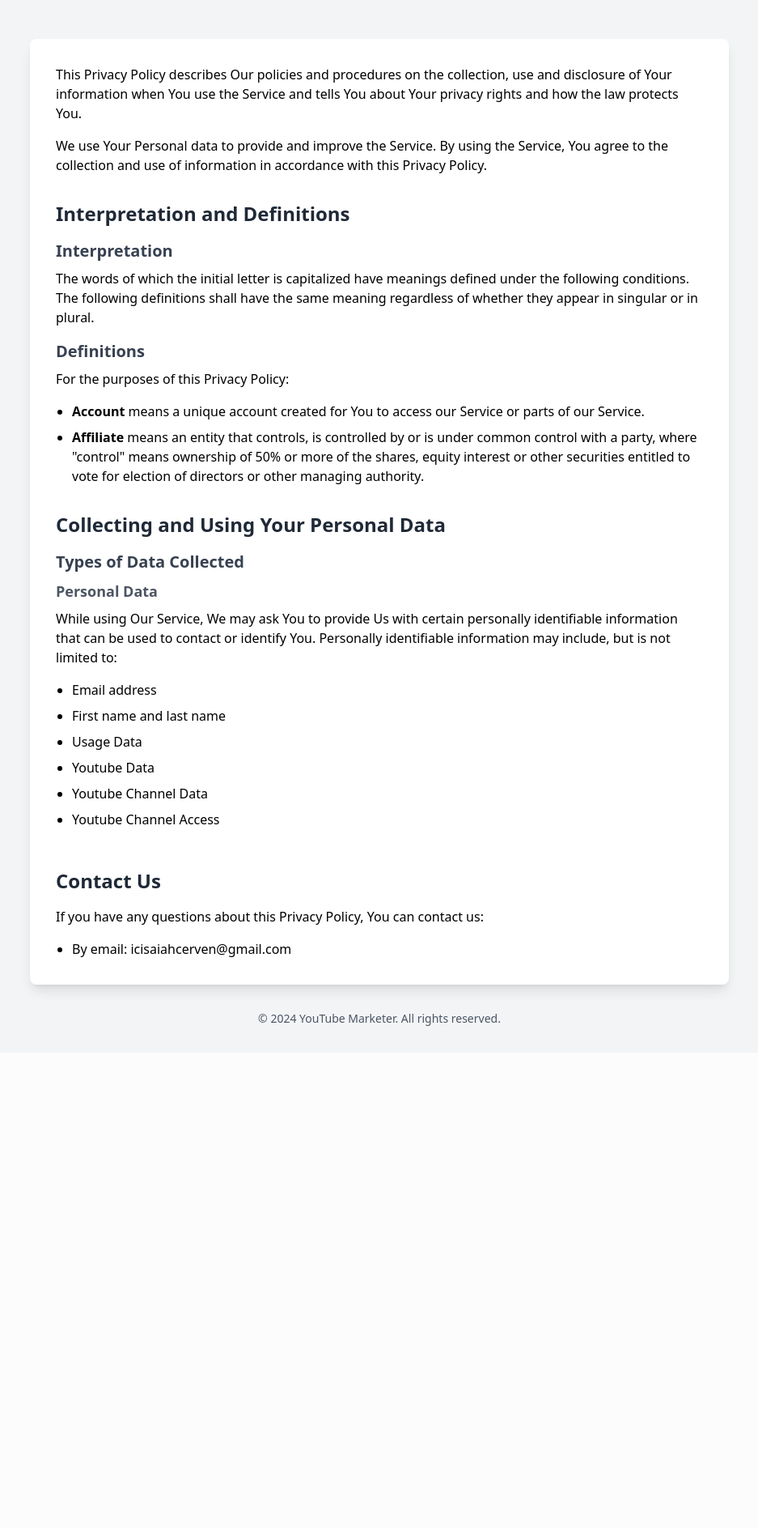
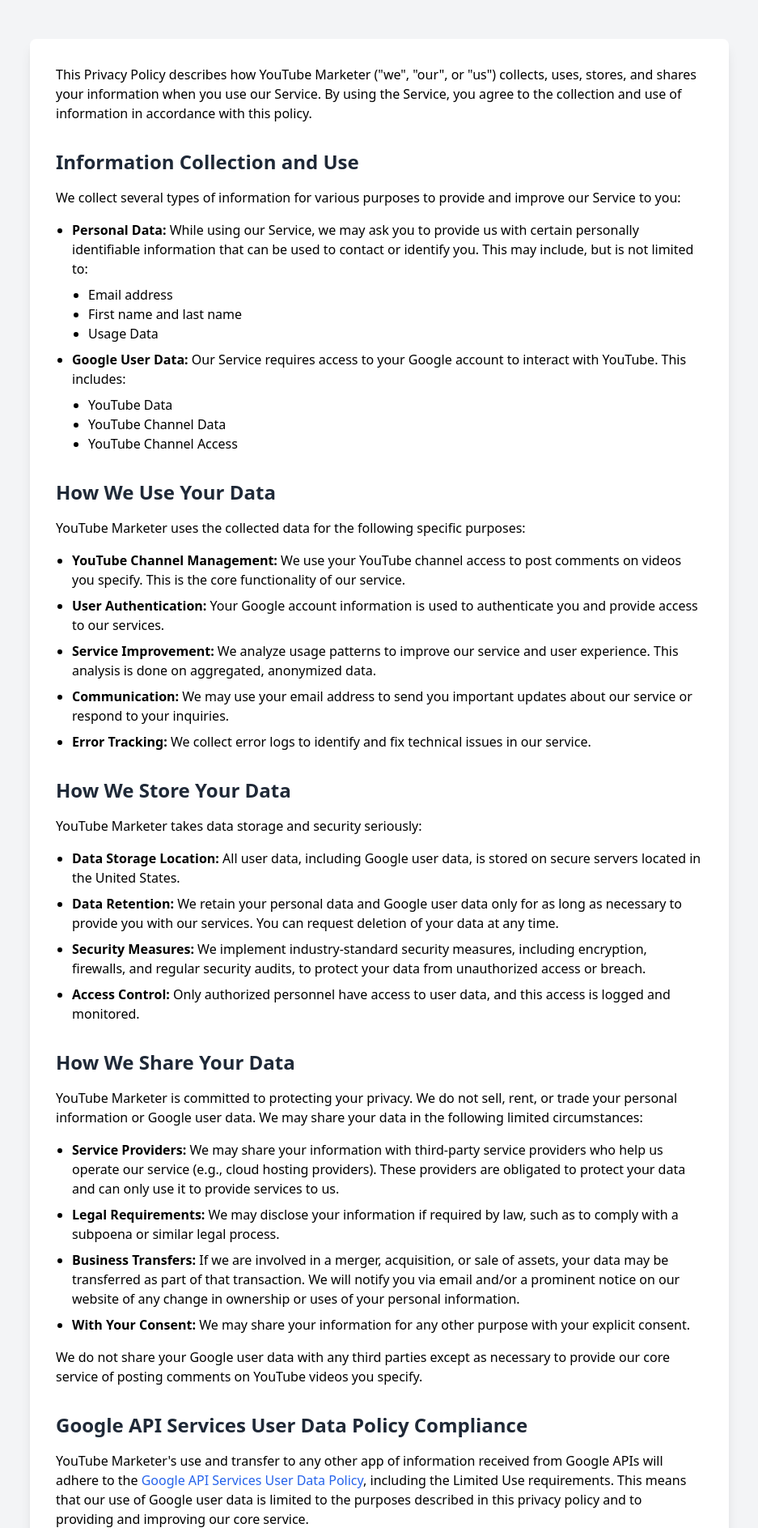
Before and after one commit to CerIsaiah/yt, a Flask app: page /privacy-policy in a window 1280 px wide. Shown: the part 104-1991 px from the top of the page at 81% size, without its empty margins (171-1108 px from the left). Before the commit the page ends 1371 px from the top, so only its background shows below. Run offline with Flask 3, Linux system fonts and the light colour scheme; some libraries are stand-ins or nearby versions.

Commit message:
small privacy changes 5

```diff
--- a/templates/index.html
+++ b/templates/index.html
@@ -84,6 +84,10 @@
             </div>
         </div>
 
+        <div class="bg-blue-100 border-l-4 border-blue-500 text-blue-700 p-4 mt-4" role="alert">
+            <p class="font-bold">Limited Use Disclosure</p>
+            <p>YouTube Marketer's use and transfer to any other app of information received from Google APIs will adhere to the <a href="https://developers.google.com/terms/api-services-user-data-policy" class="underline">Google API Services User Data Policy</a>, including the Limited Use requirements.</p>
+        </div>
         <div id="results" class="grid grid-cols-1 md:grid-cols-2 lg:grid-cols-3 gap-6 mb-8"></div>
         <footer class="mt-12 py-4 bg-gray-200">
             <div class="container mx-auto px-4 text-center">
@@ -259,7 +263,7 @@ function displayResults(items) {
                                 </a>
                             </h3>
                             <p class="text-gray-600 text-sm mb-4">${item.snippet.description}</p>
-                            <button onclick="addComment('${item.id.videoId}')" class="bg-secondary text-white px-4 py-2 rounded hover:bg-primary transition duration-300">Add Random Comment</button>
+                            <button onclick="addComment('${item.id.videoId}')" class="bg-secondary text-white px-4 py-2 rounded hover:bg-primary transition duration-300">View Channel then add comment</button>
                             <p id="comment-status-${item.id.videoId}" class="mt-2 text-sm text-gray-500"></p>
                         </div>
                     `;
--- a/templates/privacy-policy.html
+++ b/templates/privacy-policy.html
@@ -15,44 +15,91 @@
 
         <main class="bg-white shadow-lg rounded-lg p-8">
             <section class="mb-8">
-                <p class="mb-4">This Privacy Policy describes Our policies and procedures on the collection, use and disclosure of Your information when You use the Service and tells You about Your privacy rights and how the law protects You.</p>
-                <p class="mb-4">We use Your Personal data to provide and improve the Service. By using the Service, You agree to the collection and use of information in accordance with this Privacy Policy.</p>
+                <p class="mb-4">This Privacy Policy describes how YouTube Marketer ("we", "our", or "us") collects, uses, stores, and shares your information when you use our Service. By using the Service, you agree to the collection and use of information in accordance with this policy.</p>
             </section>
 
             <section class="mb-8">
-                <h2 class="text-2xl font-semibold text-gray-800 mb-4">Interpretation and Definitions</h2>
-                <h3 class="text-xl font-semibold text-gray-700 mb-2">Interpretation</h3>
-                <p class="mb-4">The words of which the initial letter is capitalized have meanings defined under the following conditions. The following definitions shall have the same meaning regardless of whether they appear in singular or in plural.</p>
-                <h3 class="text-xl font-semibold text-gray-700 mb-2">Definitions</h3>
-                <p class="mb-4">For the purposes of this Privacy Policy:</p>
+                <h2 class="text-2xl font-semibold text-gray-800 mb-4">Information Collection and Use</h2>
+                <p class="mb-4">We collect several types of information for various purposes to provide and improve our Service to you:</p>
                 <ul class="list-disc pl-5 space-y-2">
-                    <li><strong>Account</strong> means a unique account created for You to access our Service or parts of our Service.</li>
-                    <li><strong>Affiliate</strong> means an entity that controls, is controlled by or is under common control with a party, where "control" means ownership of 50% or more of the shares, equity interest or other securities entitled to vote for election of directors or other managing authority.</li>
-                    <!-- Add other definitions here -->
+                    <li><strong>Personal Data:</strong> While using our Service, we may ask you to provide us with certain personally identifiable information that can be used to contact or identify you. This may include, but is not limited to:
+                        <ul class="list-disc pl-5 mt-2">
+                            <li>Email address</li>
+                            <li>First name and last name</li>
+                            <li>Usage Data</li>
+                        </ul>
+                    </li>
+                    <li><strong>Google User Data:</strong> Our Service requires access to your Google account to interact with YouTube. This includes:
+                        <ul class="list-disc pl-5 mt-2">
+                            <li>YouTube Data</li>
+                            <li>YouTube Channel Data</li>
+                            <li>YouTube Channel Access</li>
+                        </ul>
+                    </li>
                 </ul>
             </section>
 
             <section class="mb-8">
-                <h2 class="text-2xl font-semibold text-gray-800 mb-4">Collecting and Using Your Personal Data</h2>
-                <h3 class="text-xl font-semibold text-gray-700 mb-2">Types of Data Collected</h3>
-                <h4 class="text-lg font-semibold text-gray-600 mb-2">Personal Data</h4>
-                <p class="mb-4">While using Our Service, We may ask You to provide Us with certain personally identifiable information that can be used to contact or identify You. Personally identifiable information may include, but is not limited to:</p>
+                <h2 class="text-2xl font-semibold text-gray-800 mb-4">How We Use Your Data</h2>
+                <p class="mb-4">YouTube Marketer uses the collected data for the following specific purposes:</p>
                 <ul class="list-disc pl-5 space-y-2">
-                    <li>Email address</li>
-                    <li>First name and last name</li>
-                    <li>Usage Data</li>
-                    <li>Youtube Data</li>
-                    <li>Youtube Channel Data</li>
-                    <li>Youtube Channel Access</li>
+                    <li><strong>YouTube Channel Management:</strong> We use your YouTube channel access to post comments on videos you specify. This is the core functionality of our service.</li>
+                    <li><strong>User Authentication:</strong> Your Google account information is used to authenticate you and provide access to our services.</li>
+                    <li><strong>Service Improvement:</strong> We analyze usage patterns to improve our service and user experience. This analysis is done on aggregated, anonymized data.</li>
+                    <li><strong>Communication:</strong> We may use your email address to send you important updates about our service or respond to your inquiries.</li>
+                    <li><strong>Error Tracking:</strong> We collect error logs to identify and fix technical issues in our service.</li>
                 </ul>
-                <!-- Add other sections here -->
             </section>
 
-            <!-- Add more sections as needed -->
+            <section class="mb-8">
+                <h2 class="text-2xl font-semibold text-gray-800 mb-4">How We Store Your Data</h2>
+                <p class="mb-4">YouTube Marketer takes data storage and security seriously:</p>
+                <ul class="list-disc pl-5 space-y-2">
+                    <li><strong>Data Storage Location:</strong> All user data, including Google user data, is stored on secure servers located in the United States.</li>
+                    <li><strong>Data Retention:</strong> We retain your personal data and Google user data only for as long as necessary to provide you with our services. You can request deletion of your data at any time.</li>
+                    <li><strong>Security Measures:</strong> We implement industry-standard security measures, including encryption, firewalls, and regular security audits, to protect your data from unauthorized access or breach.</li>
+                    <li><strong>Access Control:</strong> Only authorized personnel have access to user data, and this access is logged and monitored.</li>
+                </ul>
+            </section>
+
+            <section class="mb-8">
+                <h2 class="text-2xl font-semibold text-gray-800 mb-4">How We Share Your Data</h2>
+                <p class="mb-4">YouTube Marketer is committed to protecting your privacy. We do not sell, rent, or trade your personal information or Google user data. We may share your data in the following limited circumstances:</p>
+                <ul class="list-disc pl-5 space-y-2">
+                    <li><strong>Service Providers:</strong> We may share your information with third-party service providers who help us operate our service (e.g., cloud hosting providers). These providers are obligated to protect your data and can only use it to provide services to us.</li>
+                    <li><strong>Legal Requirements:</strong> We may disclose your information if required by law, such as to comply with a subpoena or similar legal process.</li>
+                    <li><strong>Business Transfers:</strong> If we are involved in a merger, acquisition, or sale of assets, your data may be transferred as part of that transaction. We will notify you via email and/or a prominent notice on our website of any change in ownership or uses of your personal information.</li>
+                    <li><strong>With Your Consent:</strong> We may share your information for any other purpose with your explicit consent.</li>
+                </ul>
+                <p class="mt-4">We do not share your Google user data with any third parties except as necessary to provide our core service of posting comments on YouTube videos you specify.</p>
+            </section>
+
+            <section class="mb-8">
+                <h2 class="text-2xl font-semibold text-gray-800 mb-4">Google API Services User Data Policy Compliance</h2>
+                <p class="mb-4">YouTube Marketer's use and transfer to any other app of information received from Google APIs will adhere to the <a href="https://developers.google.com/terms/api-services-user-data-policy" class="text-blue-600 hover:underline">Google API Services User Data Policy</a>, including the Limited Use requirements. This means that our use of Google user data is limited to the purposes described in this privacy policy and to providing and improving our core service.</p>
+            </section>
+
+            <section class="mb-8">
+                <h2 class="text-2xl font-semibold text-gray-800 mb-4">Your Data Protection Rights</h2>
+                <p class="mb-4">You have the following rights regarding your data:</p>
+                <ul class="list-disc pl-5 space-y-2">
+                    <li><strong>Access:</strong> You can request access to your personal data and Google user data we hold.</li>
+                    <li><strong>Correction:</strong> You can request that we correct any inaccurate data we hold about you.</li>
+                    <li><strong>Deletion:</strong> You can request that we delete your personal data and Google user data.</li>
+                    <li><strong>Restriction:</strong> You can request that we restrict the processing of your data.</li>
+                    <li><strong>Data Portability:</strong> You can request a copy of your data in a machine-readable format.</li>
+                </ul>
+                <p class="mt-4">To exercise these rights, please contact us using the information provided at the end of this policy.</p>
+            </section>
+
+            <section class="mb-8">
+                <h2 class="text-2xl font-semibold text-gray-800 mb-4">Changes to This Privacy Policy</h2>
+                <p class="mb-4">We may update our Privacy Policy from time to time. We will notify you of any changes by posting the new Privacy Policy on this page and updating the "Last updated" date at the top of this Privacy Policy. You are advised to review this Privacy Policy periodically for any changes.</p>
+            </section>
 
             <section class="mt-12">
                 <h2 class="text-2xl font-semibold text-gray-800 mb-4">Contact Us</h2>
-                <p class="mb-4">If you have any questions about this Privacy Policy, You can contact us:</p>
+                <p class="mb-4">If you have any questions about this Privacy Policy or our data practices, please contact us:</p>
                 <ul class="list-disc pl-5">
                     <li>By email: icisaiahcerven@gmail.com</li>
                 </ul>
--- a/user_comments.json
+++ b/user_comments.json
@@ -1 +1 @@
-{"7029438": ["cool video"], "3333608": ["cool thing!", "this is dope"], "9978277": ["cool"], "6648250": ["cool"], "6815620": ["I love seals!", "Seals are cool", "Just made a product for seals contact me"]}
+{"7029438": ["cool video"], "3333608": ["cool thing!", "this is dope"], "9978277": ["cool"], "6648250": ["cool"], "6815620": []}
```
